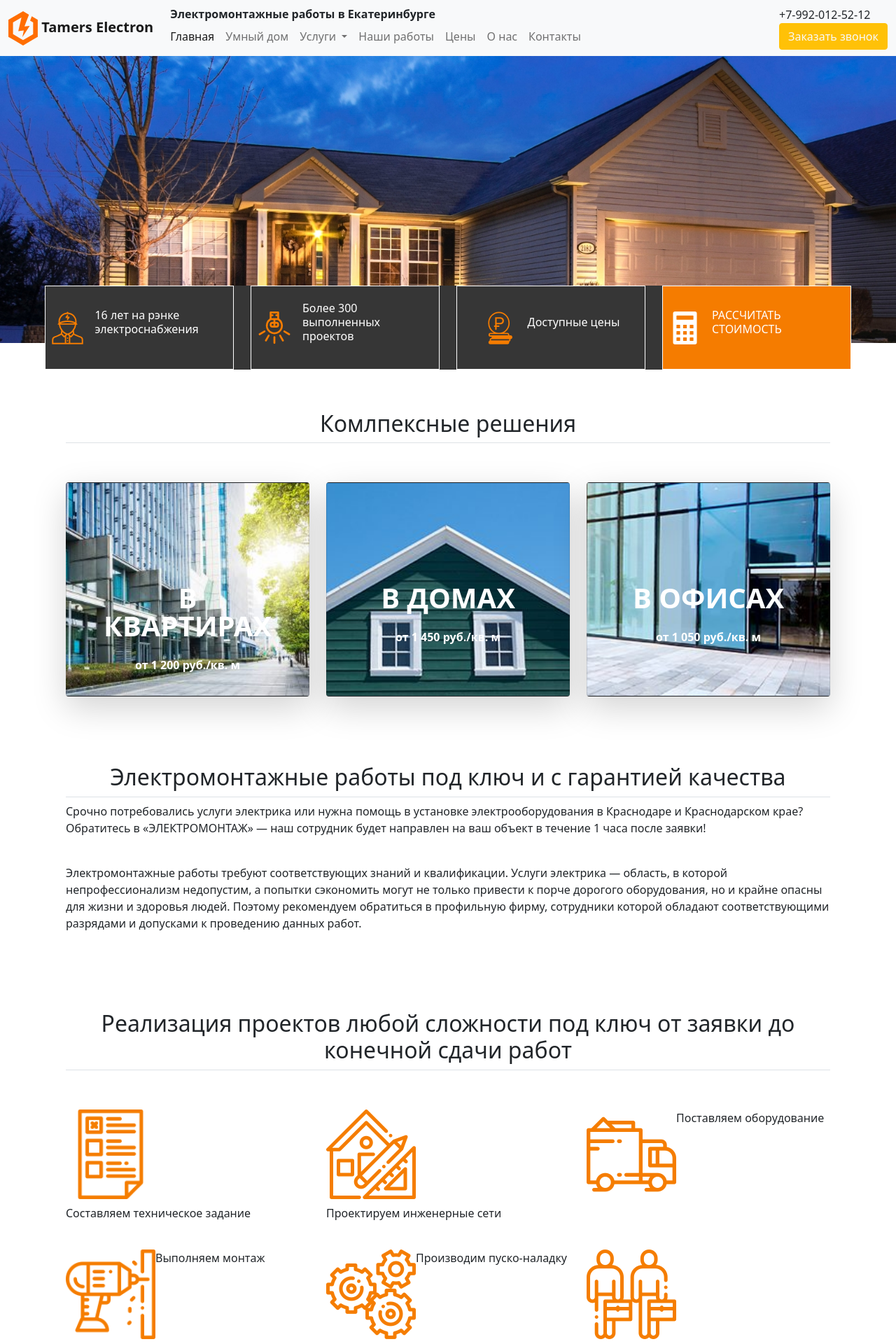
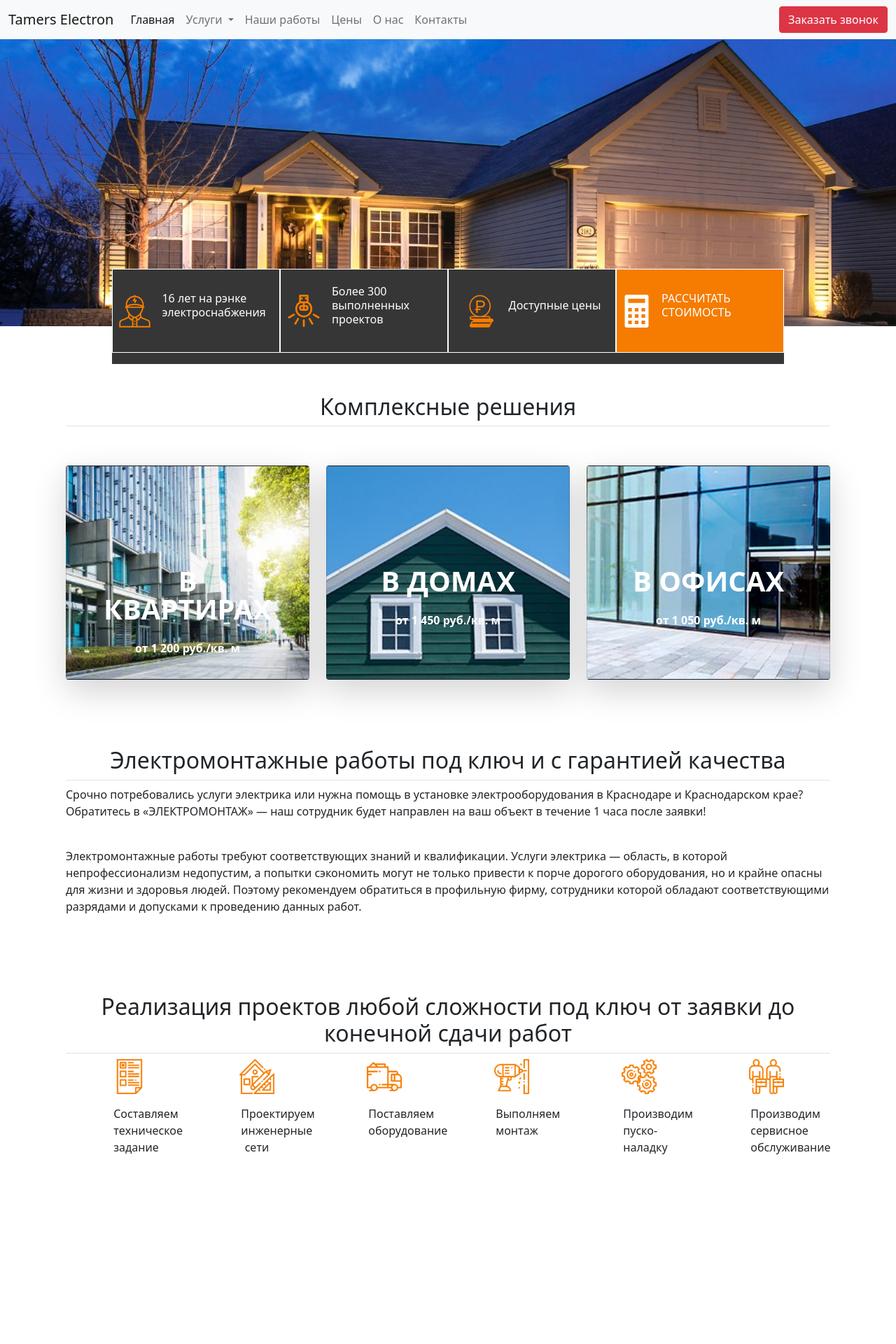
Before and after one commit to mizonov-iv/electron-landing, a Vue app: page / in a window 1280 px wide. Shown: the top 1920 px of the page at 70% size. After the commit the page ends 1715 px from the top, so only its background shows below. Built offline with nearby package versions, Linux system fonts and the light colour scheme.

Commit message:
navbar update

```diff
--- a/src/components/ComplexSolutions.vue
+++ b/src/components/ComplexSolutions.vue
@@ -1,6 +1,6 @@
 <template>
   <div class="container px-4 py-5" id="custom-cards">
-    <h2 class="mt-5 pb-2 border-bottom text-center">Комлпексные решения</h2>
+    <h2 class="mt-5 pb-2 border-bottom text-center">Комплексные решения</h2>
 
     <div class="row row-cols-1 row-cols-lg-3 align-items-stretch g-4 py-5">
       <div class="col" v-for="(item, index) in solutions" :key="index">
@@ -17,13 +17,11 @@
       <h2 class="mt-5 pb-2 border-bottom text-center">Электромонтажные работы под ключ и с гарантией качества</h2>
       <p>
         Срочно потребовались услуги электрика или нужна помощь в установке электрооборудования в Краснодаре и Краснодарском крае? Обратитесь в «ЭЛЕКТРОМОНТАЖ» — наш сотрудник будет направлен на ваш объект в течение 1 часа после заявки!
-
       </p>
       <br>
       <p>
         Электромонтажные работы требуют соответствующих знаний и квалификации. Услуги электрика — область, в которой непрофессионализм недопустим, а попытки сэкономить могут не только привести к порче дорогого оборудования, но и крайне опасны для жизни и здоровья людей. Поэтому рекомендуем обратиться в профильную фирму, сотрудники которой обладают соответствующими разрядами и допусками к проведению данных работ.
       </p>
-
     </div>
   </div>
 </template>
--- a/src/components/Features.vue
+++ b/src/components/Features.vue
@@ -1,12 +1,10 @@
 <template>
   <div class="container px-4 py-5">
     <h2 class="pb-2 border-bottom text-center">Реализация проектов любой сложности под ключ от заявки до конечной сдачи работ</h2>
-    <div class="row g-4 py-5 row-cols-1 row-cols-lg-3">
-      <div class="feature col d-flex flex-wrap" v-for="(item, index) in features" :key="index">
-        <div class="feature-icon">
-          <img class="figure-img" :src="item.img_url" :alt="item.title">
-        </div>
-        <p>{{ item.title }}</p>
+    <div class="d-flex flex-row">
+      <div class="feature d-flex flex-column align-items-center col-md-2" v-for="(item, index) in features" :key="index">
+        <img class="features__item--img" :src="item.img_url" :alt="item.title">
+        <p class="w-25 mt-3 text-center">{{ item.title }}</p>
       </div>
     </div>
   </div>
--- a/src/components/Hero.vue
+++ b/src/components/Hero.vue
@@ -1,7 +1,7 @@
 <template>
   <div class="hero">
-    <div class="features">
-      <ul class="d-flex flex-md-row justify-content-md-between flex-column justify-content-center features__list">
+    <div class="features w-75">
+      <ul class="d-flex flex-md-row justify-content-md-between flex-column justify-content-center w-100 p-0">
         <li class="d-flex justify-content-center align-items-center p-2 features__item" v-for="(item, index) in features" :key="index">
           <img class="features__item--img" :src="item.img_url" :alt="item.name">
           <p class="features__item-text">{{item.name}}</p>
--- a/src/components/Navbar.vue
+++ b/src/components/Navbar.vue
@@ -1,22 +1,14 @@
 <template>
   <nav class="navbar navbar-expand-lg navbar-light bg-light">
     <div class="container-fluid">
-      <a class="navbar-brand fw-bold" href="#">
-        <img src="/public/Logo.svg" alt="logo">
-        Tamers Electron
-      </a>
+      <a class="navbar-brand" href="#">Tamers Electron</a>
       <button class="navbar-toggler" type="button" data-bs-toggle="collapse" data-bs-target="#navbarSupportedContent" aria-controls="navbarSupportedContent" aria-expanded="false" aria-label="Toggle navigation">
         <span class="navbar-toggler-icon"></span>
       </button>
-      <div class="collapse navbar-collapse d-flex justify-content-between" id="navbarSupportedContent">
-        <div class="d-flex flex-column">
-          <div class="px-2 fw-bold">Электромонтажные работы в Екатеринбурге</div>
+      <div class="collapse navbar-collapse" id="navbarSupportedContent">
         <ul class="navbar-nav me-auto mb-2 mb-lg-0">
           <li class="nav-item">
             <a class="nav-link active" aria-current="page" href="#">Главная</a>
-            </li>
-            <li class="nav-item">
-              <a class="nav-link" href="#">Умный дом</a>
           </li>
           <li class="nav-item dropdown">
             <a class="nav-link dropdown-toggle" href="#" id="navbarDropdown" role="button" data-bs-toggle="dropdown" aria-expanded="false">
@@ -42,13 +34,8 @@
             <a class="nav-link" href="#">Контакты</a>
           </li>
         </ul>
+        <button class="btn btn-danger">Заказать звонок</button>
       </div>
-        <div class="d-flex flex-column">
-          <a class="text-decoration-none text-dark" href="tel:+79920125212">+7-992-012-52-12</a>
-          <button class="btn btn-warning text-light">Заказать звонок</button>
-        </div>
-      </div>
-
     </div>
   </nav>
 </template>
--- a/src/style.css
+++ b/src/style.css
@@ -88,16 +88,15 @@
     transform: translateX(-50%);
     top: 80%;
     background-color: #363636;
-    width: 90%;
 }
 
 .features__list {
     /*display: flex;*/
     /*flex-direction: row;*/
     /*justify-content: space-between;*/
-    margin: 0 auto;
-    padding: 0;
-    width: 100%;
+    /*margin: 0 auto;*/
+    /*padding: 0;*/
+    /*width: 100%;*/
 }
 
 .features__item {
```
Lines whose indentation alone changed are shown as unchanged.
